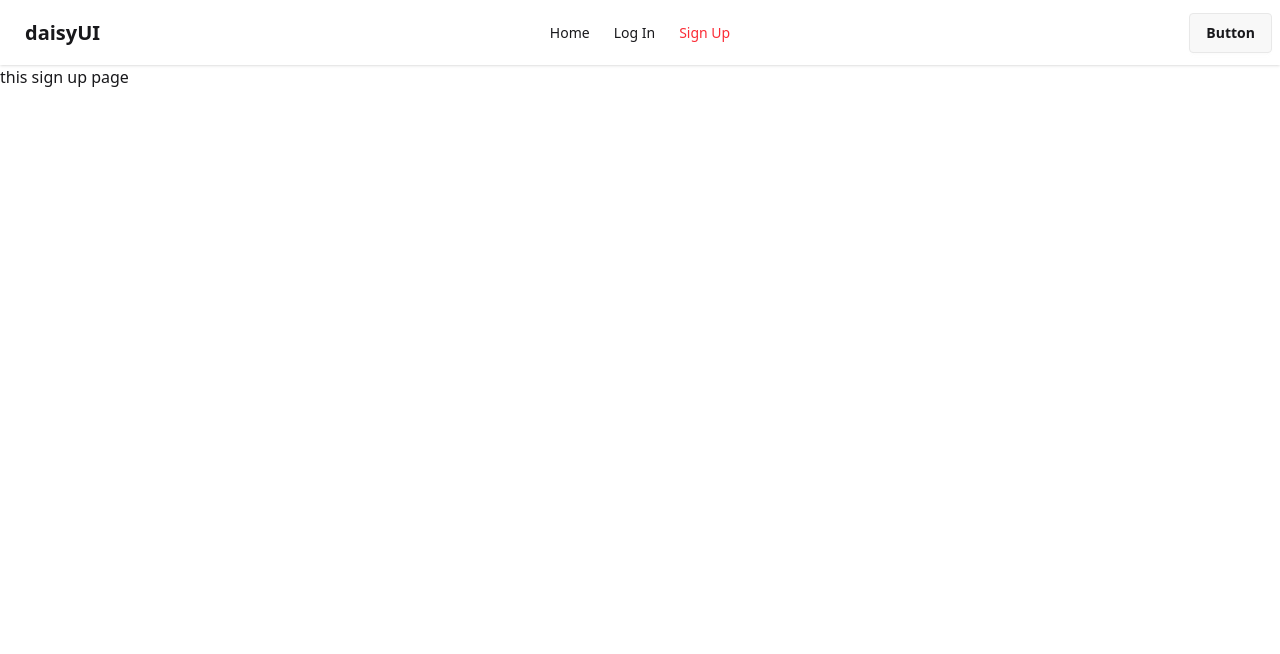
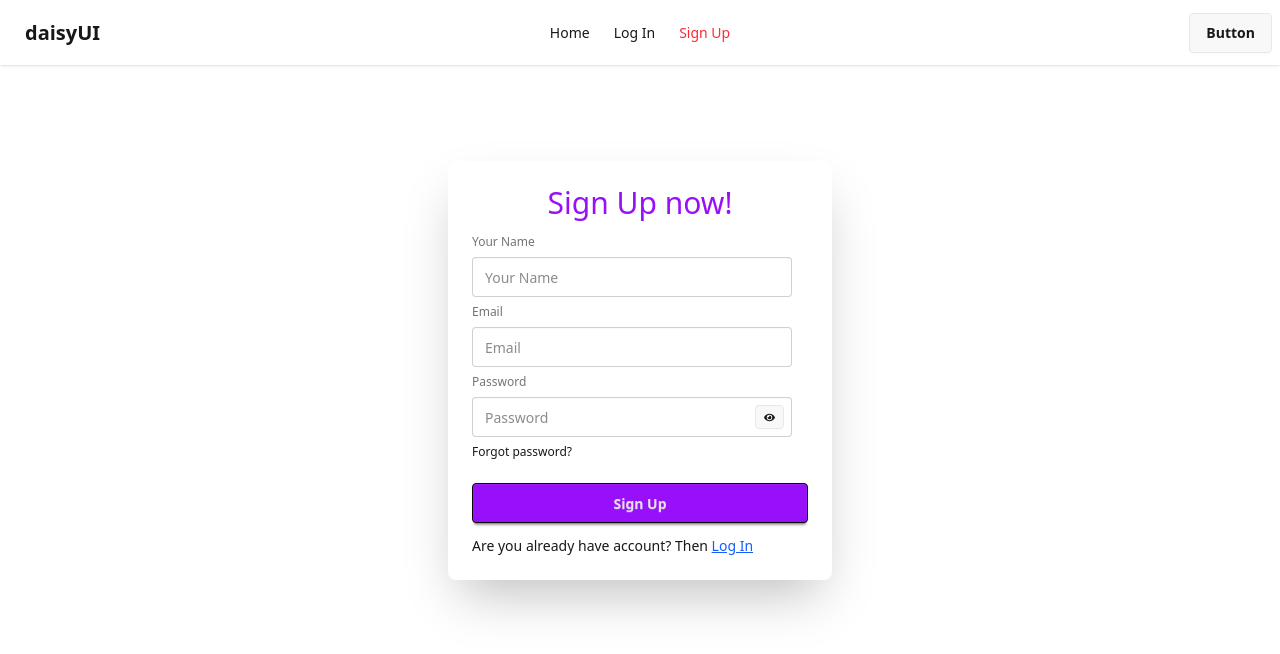
Before and after one commit to istiakiraz/ph-module-51-private-route, a React (Vite) app: page /signup in a window 1280 px wide. Shown: the top 654 px of the page. Built offline with nearby package versions, Linux system fonts and the light colour scheme.

Commit message:
added a login and signup components

```diff
--- a/package.json
+++ b/package.json
@@ -11,8 +11,10 @@
   },
   "dependencies": {
     "@tailwindcss/vite": "^4.1.5",
+    "firebase": "^11.6.1",
     "react": "^19.0.0",
     "react-dom": "^19.0.0",
+    "react-icons": "^5.5.0",
     "react-router": "^7.5.3",
     "tailwindcss": "^4.1.5"
   },
--- a/src/components/Login.jsx
+++ b/src/components/Login.jsx
@@ -1,10 +1,55 @@
-import React from 'react';
+import React, { useState } from 'react';
+import { Link } from 'react-router';
+import { FaEye, FaEyeSlash } from 'react-icons/fa';
+import { auth } from '../firebase.init';
+import { signInWithEmailAndPassword } from 'firebase/auth';
 
 const Login = () => {
+
+    const [showPass, setShowPass] = useState(false)
+
+    const handleLogIn =(e)=>{
+        e.preventDefault();
+
+        const email = e.target.email.value;
+        const password = e.target.password.value;
+        console.log(email, password);
+
+        signInWithEmailAndPassword(auth, email, password)
+        .then(result => {
+            console.log(result);
+        })
+        .catch(error=>{
+            console.log(error.message);
+        })
+
+
+
+    }
+
+
+
     return (
-        <div>
-            <h1>this is log in page</h1>
-        </div>
+
+
+          <div className="card bg-base-100 mt-24 mx-auto w-full max-w-sm shrink-0 shadow-2xl">
+            <div className="card-body">
+            <h1 className="text-3xl text-yellow-500 text-center font-thin">Login now!</h1>
+              <form onSubmit={handleLogIn} className="fieldset">
+                <label className="label">Email</label>
+                <input type="email" name='email' className="input" placeholder="Email" />
+                <label className="label">Password</label>
+                <div className='relative'>
+                            <input type={showPass? 'text' : "password"} name='password' className="input" placeholder="Password" />
+                            <button type='button' onClick={()=>{setShowPass(!showPass)}} className='btn btn-xs absolute top-2  right-6'>{showPass? <FaEyeSlash /> : <FaEye />}</button>
+                            </div>
+                <div><a className="link link-hover">Forgot password?</a></div>
+                <button className="btn btn-neutral bg-yellow-600 mt-4">Login</button>
+              </form>
+              <p>New to this site? Please <Link className='text-blue-600 underline' to='/signup' >Sign Up</Link></p>
+            </div>
+          </div>
+
     );
 };
 
--- a/src/components/Signup.jsx
+++ b/src/components/Signup.jsx
@@ -1,10 +1,54 @@
-import React from 'react';
+import React, { useState } from 'react';
+import { FaEye, FaEyeSlash } from 'react-icons/fa';
+import { Link } from 'react-router';
+import { auth } from '../firebase.init';
+import { createUserWithEmailAndPassword } from 'firebase/auth';
 
 const Signup = () => {
+
+    const [showPass, setShowPass] = useState(false)
+
+
+    const handleSignUp =(e)=>{
+        e.preventDefault();
+
+        const email = e.target.email.value;
+        const password = e.target.password.value;
+        const name = e.target.name.value;
+        console.log(email, password, name);
+
+        createUserWithEmailAndPassword(auth, email, password)
+        .then(result => {
+            console.log(result);
+        })
+        .catch(error=>{
+            console.log(error.message);
+        })
+
+
+    }
+
+
     return (
-        <div>
-            <h1>this sign up page </h1>
+        <div className="card bg-base-100 mt-24 mx-auto w-full max-w-sm shrink-0 shadow-2xl">
+        <div className="card-body">
+        <h1 className="text-3xl text-purple-600 text-center font-thin">Sign Up now!</h1>
+          <form onSubmit={handleSignUp} className="fieldset">
+            <label className="label">Your Name</label>
+            <input type="text" name='name' className="input" placeholder="Your Name" />
+            <label className="label">Email</label>
+            <input type="email" name='email' className="input" placeholder="Email" />
+            <label className="label">Password</label>
+            <div className='relative'>
+            <input type={showPass? 'text' : "password"} name='password' className="input" placeholder="Password" />
+            <button type='button' onClick={()=>{setShowPass(!showPass)}} className='btn btn-xs absolute top-2  right-6'>{showPass? <FaEyeSlash /> : <FaEye />}</button>
+            </div>
+            <div><a className="link link-hover">Forgot password?</a></div>
+            <button className="btn btn-neutral bg-purple-600 mt-4">Sign Up</button>
+          </form>
+          <p>Are you already have account? Then <Link className='text-blue-600 underline' to='/login' >Log In</Link></p>
         </div>
+      </div>
     );
 };
 
--- /dev/null
+++ b/src/firebase.init.js
@@ -0,0 +1,20 @@
+// Import the functions you need from the SDKs you need
+import { initializeApp } from "firebase/app";
+import { getAuth } from "firebase/auth";
+// TODO: Add SDKs for Firebase products that you want to use
+// https://firebase.google.com/docs/web/setup#available-libraries
+
+// Your web app's Firebase configuration
+const firebaseConfig = {
+  apiKey: "AIzaSyDc-uk8A8tAvt28IuRYiqLGZTtviMSXtEs",
+  authDomain: "private-route-auth-7078e.firebaseapp.com",
+  projectId: "private-route-auth-7078e",
+  storageBucket: "private-route-auth-7078e.firebasestorage.app",
+  messagingSenderId: "918948757614",
+  appId: "1:918948757614:web:12581b663d01eea148e67f"
+};
+
+// Initialize Firebase
+const app = initializeApp(firebaseConfig);
+// Initialize Firebase Authentication and get a reference to the service
+export const auth = getAuth(app);
```
Also changed, not shown: 1 other file (tests, documents, lock files or other folders).
